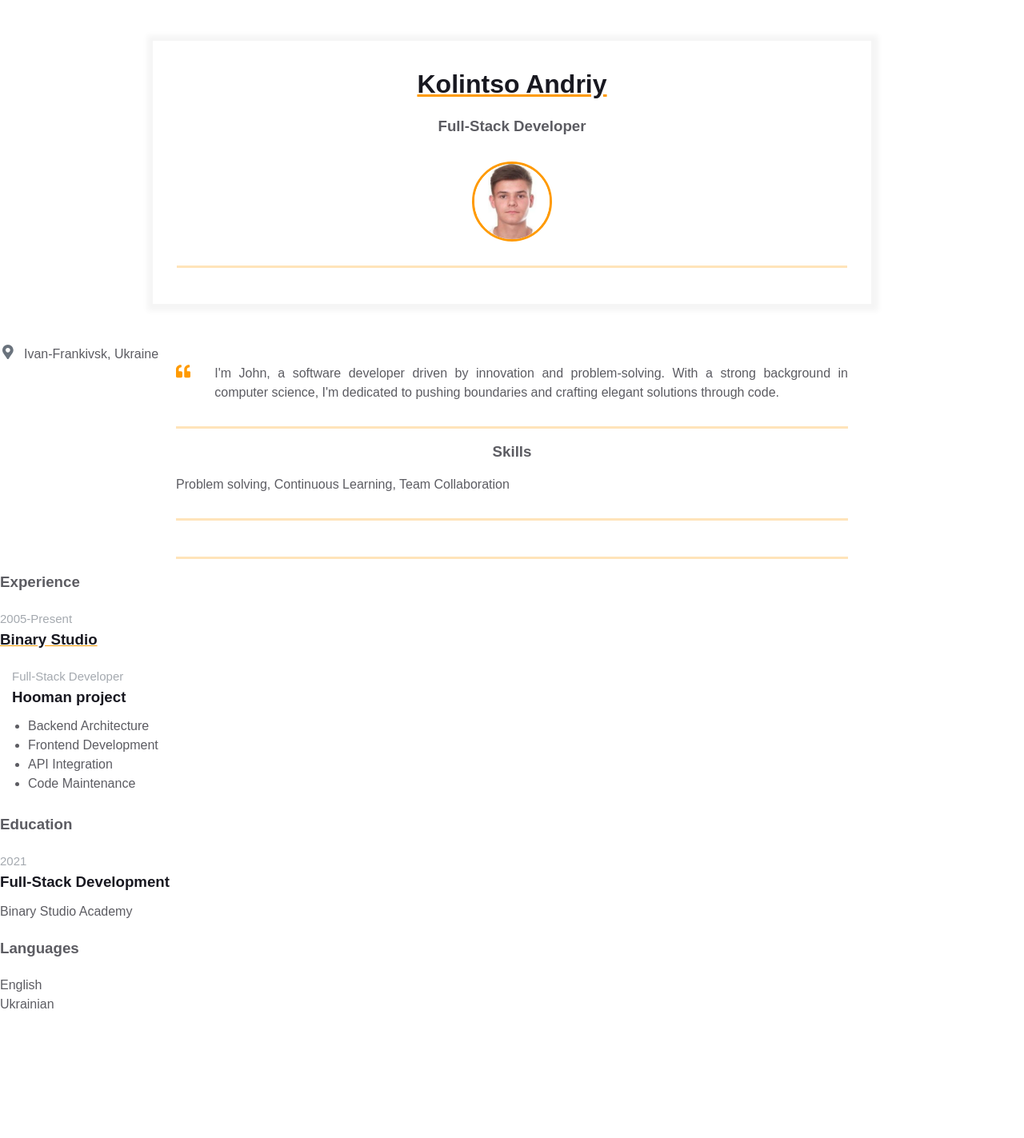
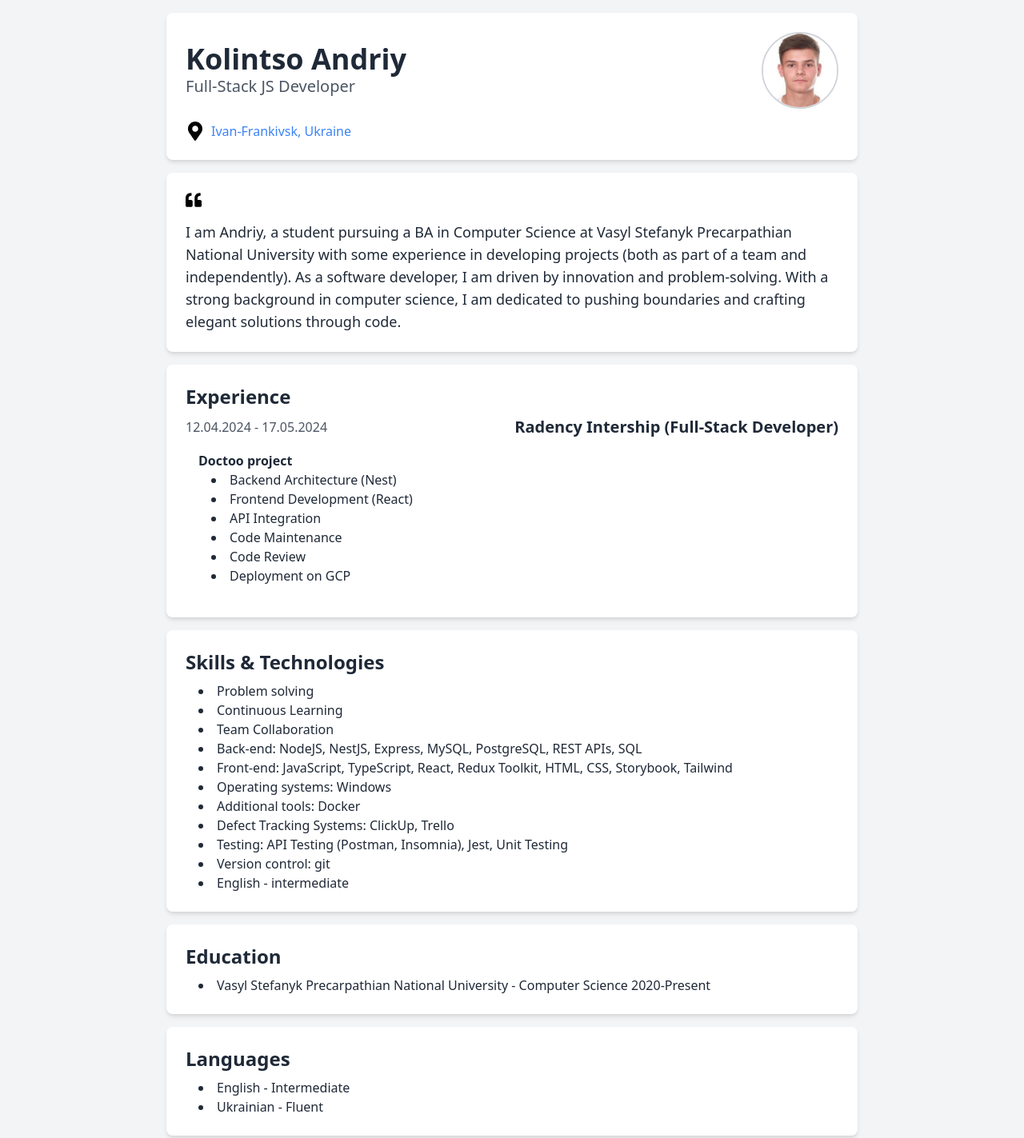
Before and after one commit to HeWHopE/homepage, a plain HTML site: page index.html in a window 1280 px wide. Shown: the whole page at 80% size. Before the commit the page ends 1288 px from the top, so only its background shows below. Drawn offline with nearby package versions, Linux system fonts and the light colour scheme.

Commit message:
fixed index.html

```diff
--- a/index.html
+++ b/index.html
@@ -1,149 +1,137 @@
 <!DOCTYPE html>
-<html>
+<html lang="en">
   <head>
     <meta charset="UTF-8" />
+    <meta name="viewport" content="width=device-width, initial-scale=1.0" />
     <title>Résumé</title>
-    <link rel="stylesheet" href="styles.css" />
-    <meta name="viewport" content="width=device-width, initial-scale=1" />
+    <link
+      href="https://cdn.jsdelivr.net/npm/tailwindcss@2.2.19/dist/tailwind.min.css"
+      rel="stylesheet"
+    />
   </head>
-  <body></body>
-  <main>
-    <div class="resume">
-      <div class="container">
-        <div class="resume__block">
-          <h1 class="contact-info__header">Kolintso Andriy</h1>
-          <h3 class="contact-info__sub-header">Full-Stack Developer</h3>
-
-          <div class="contact_info_container fh">
-            <div class="contact-info__block"></div>
-
-            <div class="contact-info__block contact-info__block--center">
-              <img
-                class="contact-info__avatar"
-                src="assets/my_photo.jfif"
-                alt="Avatar"
-              />
-            </div>
-
-            <div class="contact-info__block"></div>
+  <body class="bg-gray-100 text-gray-800">
+    <main class="max-w-4xl mx-auto p-4">
+      <div class="bg-white p-6 rounded-lg shadow-md">
+        <div class="flex justify-between items-center">
+          <div>
+            <h1 class="text-4xl font-bold">Kolintso Andriy</h1>
+            <h3 class="text-xl text-gray-600">Full-Stack JS Developer</h3>
+          </div>
+          <div class="flex-shrink-0">
+            <img
+              class="w-24 h-24 rounded-full border-2 border-gray-300"
+              src="assets/my_photo.jfif"
+              alt="Avatar"
+            />
           </div>
         </div>
-      </div>
-    </div>
-    <div>
-      <div class="author">
-        <a
-          href="https://www.google.com/maps/dir/48.9092728,24.7155413/49.824702,+24.010005/@48.9329604,24.6523699,12z/data=!4m6!4m5!1m0!1m3!2m2!1d24.010005!2d49.824702?hl=uk-UK&entry=ttu"
-          rel="author"
-          class="contact-info__item"
-        >
-          <div class="contact-info__item-icon-wrapper">
+        <div class="mt-4">
+          <a
+            href="https://www.google.com/maps/dir/48.9092728,24.7155413/49.824702,+24.010005/@48.9329604,24.6523699,12z/data=!4m6!4m5!1m0!1m3!2m2!1d24.010005!2d49.824702?hl=uk-UK&entry=ttu"
+            rel="author"
+            class="flex items-center text-blue-500"
+          >
             <svg
-              class="contact-info__item-icon"
+              class="w-6 h-6 mr-2"
               xmlns="http://www.w3.org/2000/svg"
               viewBox="0 0 384 512"
             >
               <path
-                d="M172.268 501.67C26.97 291.031 0 269.413 0 192 0 85.961 85.961 0 192
-            0s192 85.961 192 192c0 77.413-26.97 99.031-172.268 309.67-9.535
-            13.774-29.93 13.773-39.464 0zM192 272c44.183 0 80-35.817
-            80-80s-35.817-80-80-80-80 35.817-80 80 35.817 80 80 80z"
+                d="M172.268 501.67C26.97 291.031 0 269.413 0 192 0 85.961 85.961 0 192 0s192 85.961 192 192c0 77.413-26.97 99.031-172.268 309.67-9.535 13.774-29.93 13.773-39.464 0zM192 272c44.183 0 80-35.817 80-80s-35.817-80-80-80-80 35.817-80 80 35.817 80 80 80z"
               ></path>
             </svg>
-          </div>
-          <span>Ivan-Frankivsk, Ukraine</span>
-        </a>
-      </div>
-    </div>
-    <div class="container">
-      <div class="resume__block">
-        <div class="intro">
-          <div class="intro__icon-wrapper">
-            <svg
-              class="intro__icon"
-              xmlns="http://www.w3.org/2000/svg"
-              viewBox="0 0 512 512"
-            >
-              <path
-                d="M464 256h-80v-64c0-35.3 28.7-64 64-64h8c13.3 0 24-10.7
-                24-24V56c0-13.3-10.7-24-24-24h-8c-88.4 0-160 71.6-160 160v240c0
-                26.5 21.5 48 48 48h128c26.5 0 48-21.5
-                48-48V304c0-26.5-21.5-48-48-48zm-288 0H96v-64c0-35.3 28.7-64
-                64-64h8c13.3 0 24-10.7 24-24V56c0-13.3-10.7-24-24-24h-8C71.6
-                32 0 103.6 0 192v240c0 26.5 21.5 48 48 48h128c26.5 0 48-21.5
-                48-48V304c0-26.5-21.5-48-48-48z"
-              ></path>
-            </svg>
-          </div>
-          <p class="intro_text">
-            I'm John, a software developer driven by innovation and
-            problem-solving. With a strong background in computer science, I'm
-            dedicated to pushing boundaries and crafting elegant solutions
-            through code.
-          </p>
+            <span>Ivan-Frankivsk, Ukraine</span>
+          </a>
         </div>
       </div>
-    </div>
-    <div class="container">
-      <div class="resume__block">
-        <div class="skills">
-          <h3 class="skills__header">Skills</h3>
-          <p class="skills__text">
-            Problem solving, Continuous Learning, Team Collaboration
-          </p>
-        </div>
-      </div>
-    </div>
-    <div class="container">
-      <div class="resume__block">
-        <div class="main-info fh">
-          <div class="experiences"></div>
 
-          <div class="additional-info fv"></div>
-        </div>
-      </div>
-    </div>
-    <h3 class="experiences__header">Experience</h3>
-    <div class="experiences__company">
-      <div class="experiences__company-header">
-        <span class="experiences__company-header-durability">2005-Present</span>
-        <h3 class="experiences__company-header-name">Binary Studio</h3>
-      </div>
+      <div class="bg-white p-6 mt-4 rounded-lg shadow-md">
+        <svg
+          class="w-5 h-5 mr-2"
+          xmlns="http://www.w3.org/2000/svg"
+          viewBox="0 0 512 512"
+        >
+          <path
+            d="M464 256h-80v-64c0-35.3 28.7-64 64-64h8c13.3 0 24-10.7 24-24V56c0-13.3-10.7-24-24-24h-8c-88.4 0-160 71.6-160 160v240c0 26.5 21.5 48 48 48h128c26.5 0 48-21.5 48-48V304c0-26.5-21.5-48-48-48zm-288 0H96v-64c0-35.3 28.7-64 64-64h8c13.3 0 24-10.7 24-24V56c0-13.3-10.7-24-24-24h-8C71.6 32 0 103.6 0 192v240c0 26.5 21.5 48 48 48h128c26.5 0 48-21.5 48-48V304c0-26.5-21.5-48-48-48z"
+          ></path>
+        </svg>
 
-      <div class="experiences__company-project">
-        <span class="experiences__company-project-role"
-          >Full-Stack Developer</span
-        >
-        <h3 class="experiences__company-project-name">Hooman project</h3>
-        <ul class="experiences__company-project-responsibilities">
-          <li>Backend Architecture</li>
-          <li>Frontend Development</li>
-          <li>API Integration</li>
-          <li>Code Maintenance</li>
-        </ul>
-      </div>
-    </div>
-    <div class="additional-info fv">
-      <div class="additional-info__education">
-        <h3 class="additional-info__education-header">Education</h3>
-        <div class="additional-info__education-university">
-          <span class="additional-info__education-university-durability"
-            >2021</span
-          >
-          <h3 class="additional-info__education-university-speciality">
-            Full-Stack Development
-          </h3>
-          <p class="additional-info__education-university-name">
-            Binary Studio Academy
+        <div class="flex items-center mt-4">
+          <p class="text-lg">
+            I am Andriy, a student pursuing a BA in Computer Science at Vasyl
+            Stefanyk Precarpathian National University with some experience in
+            developing projects (both as part of a team and independently). As a
+            software developer, I am driven by innovation and problem-solving.
+            With a strong background in computer science, I am dedicated to
+            pushing boundaries and crafting elegant solutions through code.
           </p>
         </div>
       </div>
 
-      <div class="additional-info__languages">
-        <h3 class="additional-info__languages-header">Languages</h3>
-        <p class="additional-info__languages-item">English</p>
-        <p class="additional-info__languages-item">Ukrainian</p>
+      <div class="bg-white p-6 mt-4 rounded-lg shadow-md">
+        <h3 class="text-2xl font-bold mb-2">Experience</h3>
+        <div class="mt-2">
+          <div class="mb-4">
+            <div class="flex justify-between items-center">
+              <span class="text-gray-600">12.04.2024 - 17.05.2024</span>
+              <h3 class="text-xl font-bold">
+                Radency Intership (Full-Stack Developer)
+              </h3>
+            </div>
+            <div class="ml-4 mt-4">
+              <h4 class="font-semibold">Doctoo project</h4>
+              <ul class="list-disc list-inside ml-4">
+                <li>Backend Architecture (Nest)</li>
+                <li>Frontend Development (React)</li>
+                <li>API Integration</li>
+                <li>Code Maintenance</li>
+                <li>Code Review</li>
+                <li>Deployment on GCP</li>
+              </ul>
+            </div>
+          </div>
+        </div>
       </div>
-    </div>
-  </main>
+
+      <div class="bg-white p-6 mt-4 rounded-lg shadow-md">
+        <h3 class="text-2xl font-bold mb-2">Skills & Technologies</h3>
+        <ul class="list-disc list-inside ml-4">
+          <li>Problem solving</li>
+          <li>Continuous Learning</li>
+          <li>Team Collaboration</li>
+          <li>
+            Back-end: NodeJS, NestJS, Express, MySQL, PostgreSQL, REST APIs, SQL
+          </li>
+          <li>
+            Front-end: JavaScript, TypeScript, React, Redux Toolkit, HTML, CSS,
+            Storybook, Tailwind
+          </li>
+          <li>Operating systems: Windows</li>
+          <li>Additional tools: Docker</li>
+          <li>Defect Tracking Systems: ClickUp, Trello</li>
+          <li>Testing: API Testing (Postman, Insomnia), Jest, Unit Testing</li>
+          <li>Version control: git</li>
+          <li>English - intermediate</li>
+        </ul>
+      </div>
+
+      <div class="bg-white p-6 mt-4 rounded-lg shadow-md">
+        <h3 class="text-2xl font-bold mb-2">Education</h3>
+        <ul class="list-disc list-inside ml-4">
+          <li>
+            Vasyl Stefanyk Precarpathian National University - Computer Science
+            2020-Present
+          </li>
+        </ul>
+      </div>
+
+      <div class="bg-white p-6 mt-4 rounded-lg shadow-md">
+        <h3 class="text-2xl font-bold mb-2">Languages</h3>
+        <ul class="list-disc list-inside ml-4">
+          <li>English - Intermediate</li>
+          <li>Ukrainian - Fluent</li>
+        </ul>
+      </div>
+    </main>
+  </body>
 </html>
```
